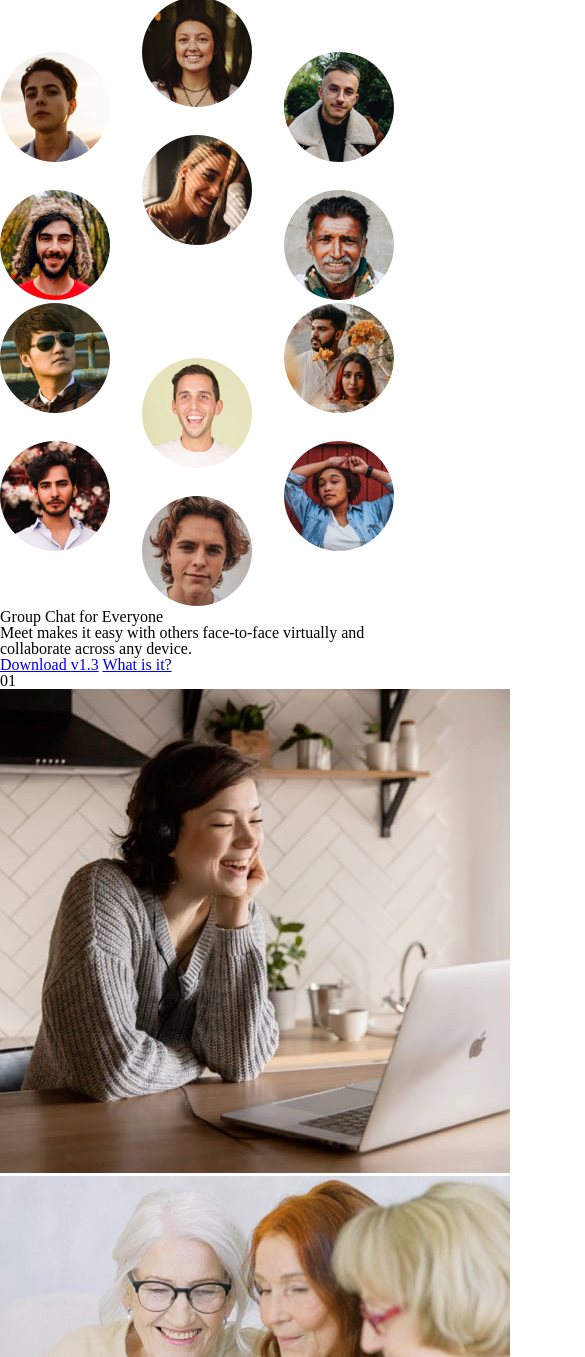
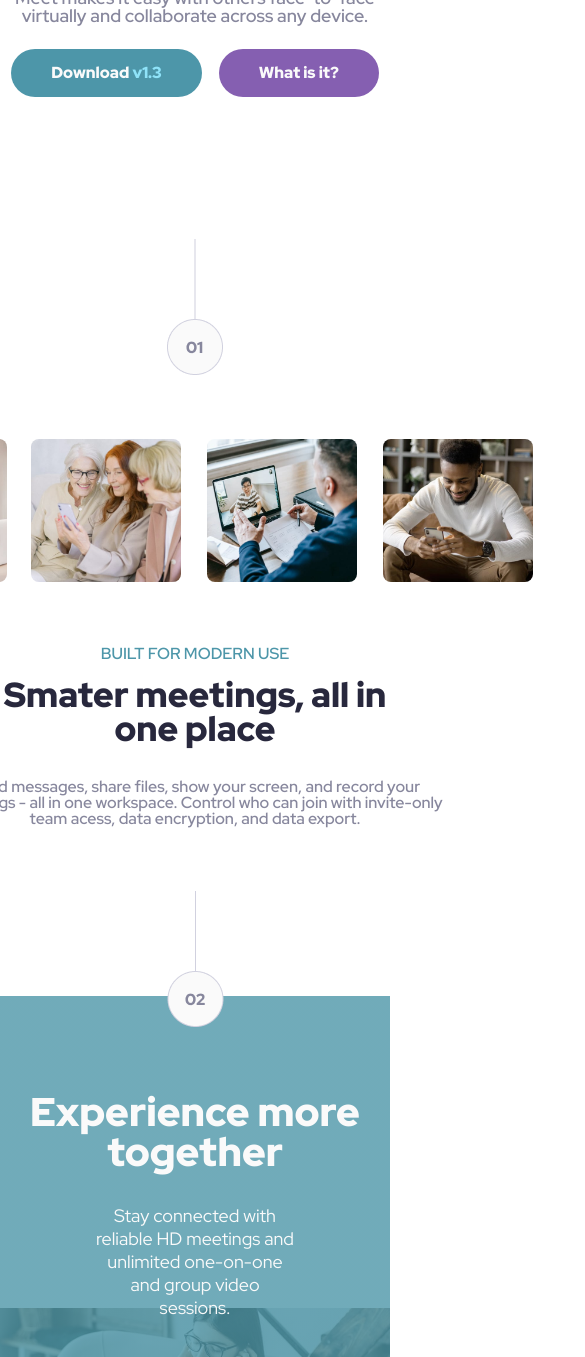
Before and after one commit to Carlos-Eduardo-S/Projeto-Landing-Page, a plain HTML site: page index.html in a window 390 px wide. Shown: the part 643-2000 px from the top of the page, 585 px wide, since content can reach past the window. Drawn offline with Linux system fonts and the light colour scheme.

Commit message:
Finalizado Responsividade Tablet
Finalizado Responsividade nos dispositivos Tablets. (Foi mais tranquilo graças à Deus).

```diff
--- a/Design/mobile.css
+++ b/Design/mobile.css
@@ -63,6 +63,12 @@
         margin-bottom: 1rem;
     }
 
+    .primario__link {
+        display: flex;
+        flex-direction: column;
+        align-items: center;
+    }
+
     .download__destaque {
         color: var(--cyan-300);
         font-weight: 600;
@@ -80,29 +86,16 @@
     }
 
     /* Conteúdo Secundário */
-    .linha {
-        height: 5rem;
-        border-left: 1px solid var(--slate-600);
-        margin-left: 11.719rem;
-    }
-
-    .bola {
-        margin-left: 9.088rem;
-        width: 1.188rem;
-        height: 1rem;
-        padding: 8%;
-        border: 1px solid var(--slate-600);
-        border-radius: 50%;
-        font-size: 1rem;
-        font-weight: 600;
-        color: var(--slate-600);
-        background-color: var(--white);
+    .primario__bola {
+        display: flex;
+        justify-content: center;
     }
 
     .secundario__img {
         display: grid;
         gap: 1rem;
         padding-bottom: 4rem;
+        padding-top: 4rem;
     }
 
     .img1 {
--- a/Design/tablet.css
+++ b/Design/tablet.css
@@ -0,0 +1,216 @@
+/* Importações */
+@import url(/Design/variaveis.css);
+
+/* Estilização Mobile */
+@media screen and (min-width: 23.5rem) and (max-width: 48rem) {
+    body {
+        font-family: var(--red-hat);
+        font-size: 1.125rem;
+        display: flex;
+        flex-direction: column;
+        align-items: center;
+        justify-content: center;
+    }
+
+    /* Header */
+    header {
+        display: flex;
+        align-items: center;
+        justify-content: center;
+        padding-top: 3rem;
+    }
+
+    /* Conteudo Primário */
+    .img__mobile {
+        display: none;
+    }
+
+    .img__tablet {
+        padding-top: 4rem;
+        display: flex;
+        justify-content: center;
+        align-items: center;
+    }
+
+    .img__desktop {
+        display: none;
+    }
+
+    .conteudo__primario {
+        display: flex;
+        flex-direction: column;
+        align-items: center;
+        padding: 4.5rem;
+    }
+
+    .primario__titulo {
+        font-size: 2.9rem;
+        font-weight: 900;
+        color: var(--slate-900);
+        padding: 0 10rem 1.5rem 10rem;
+        text-align: center;
+    }
+
+    .primario__texto {
+        font-size: 1.125rem;
+        font-weight: 600;
+        color: var(--slate-600);
+        text-align: center;
+        padding: 0 7rem 1.5rem 7rem;
+        padding-bottom: 1.5rem;
+    }
+
+    .primario__link {
+        display: flex;
+        gap: 1.063rem;
+        align-items: center;
+    }
+
+    .primario__download {
+        text-decoration: none;
+        font-size: 1rem;
+        font-weight: 900;
+        color: var(--white);
+        background-color: var(--cyan-600);
+        padding: 1rem 2.5rem;
+        border-radius: 29px;
+        margin-bottom: 1rem;
+    }
+
+    .download__destaque {
+        color: var(--cyan-300);
+        font-weight: 900;
+    }
+
+    .primario__what {
+        text-decoration: none;
+        font-size: 1rem;
+        font-weight: 900;
+        color: var(--white);
+        background-color: var(--purple-600);
+        padding: 1rem 2.5rem;
+        border-radius: 29px;
+        margin-bottom: 1rem;
+    }
+
+    /* Conteúdo Secundário */
+    .primario__bola {
+        display: flex;
+        justify-content: center;
+        padding-top: 3.375rem;
+    }
+
+    .secundario__img {
+        display: grid;
+        gap: 1.5rem;
+        padding-bottom: 4rem;
+        padding-top: 4rem;
+        padding: 4rem 2.75rem 4rem 2.75rem;
+    }
+
+    .img1 {
+        grid-column: 1;
+        grid-row: 1;
+        width: 9.406rem;
+        border-radius: 8px;
+        justify-self: end;
+    }
+
+    .img2 {
+        grid-column: 2;
+        grid-row: 1;
+        width: 9.406rem;
+        border-radius: 8px;
+    }
+
+    .img3 {
+        grid-column: 3;
+        grid-row: 1;
+        width: 9.406rem;
+        border-radius: 8px;
+    }
+
+    .img4 {
+        grid-column: 4;
+        grid-row: 1;
+        width: 9.406rem;
+        border-radius: 8px;
+    }
+
+    .secundario__subtitulo {
+        text-transform: uppercase;
+        text-align: center;
+        font-size: 1rem;
+        font-weight: 600;
+        color: var(--cyan-600);
+        padding-bottom: 1rem;
+    }
+
+    .secundario__titulo {
+        font-size: 2.175rem;
+        font-weight: 900;
+        color: var(--slate-900);
+        text-align: center;
+        padding: 0 10rem 2rem 10rem;
+    }
+
+    .secundario__texto {
+        font-size: 1rem;
+        font-weight: 600;
+        color: var(--slate-600);
+        text-align: center;
+        padding: 0 8rem 4rem 8rem;
+    }
+
+    .secundario__bola {
+        display: flex;
+        justify-content: center;
+        position: relative;
+    }
+
+    footer {
+        background-image: linear-gradient(rgba(77, 150, 168, 0.8), rgba(77, 150, 168, 0.8)), url(/Assets/tablet/image-footer.jpg);
+        background-repeat: no-repeat;
+        background-size: 100%;
+        background-position: center bottom;
+        margin-top: -31px;
+    }
+
+    .conteudo__footer {
+        display: flex;
+        flex-direction: column;
+        align-items: center;
+    }
+
+    .footer__titulo {
+        font-size: 2.5rem;
+        font-weight: 900;
+        color: var(--white);
+        text-align: center;
+        padding-bottom: 2rem;
+        padding-top: 6rem;
+    }
+
+    .footer__texto {
+        text-align: center;
+        padding: 0 6rem 5.5rem 6rem;
+        color: var(--white);
+        line-height: normal;
+    }
+
+    .footer__link {
+        text-decoration: none;
+        font-size: 1rem;
+        font-weight: 900;
+        color: var(--white);
+        background-color: var(--purple-600);
+        padding: 1.2rem 3.5rem;
+        border-radius: 29px;
+        margin-bottom: 4rem;
+    }
+
+    .link__destaque {
+        color: var(--purple-300);
+        font-weight: 900;
+    }
+}
--- a/index.html
+++ b/index.html
@@ -18,7 +18,7 @@
             <img src="Assets/mobile/combined-image-mobile.svg" alt="Imagem de pessoas">
         </div>
         <div class="img__tablet">
-            <img src="Assets/tablet/image-hero.png" alt="Imagem de pessoas">
+            <img src="Assets/tablet/combined-image.png" alt="Imagem de pessoas">
         </div>
         <div class="img__desktop">
             <img src="/Assets/desktop/image-hero-left.png" alt="Imagem de pessoas na esquerda">
@@ -27,13 +27,16 @@
         <div class="conteudo__primario">
             <h1 class="primario__titulo">Group Chat for Everyone</h1>
             <p class="primario__texto">Meet makes it easy with others face-to-face virtually and collaborate across any device.</p>
-            <a class="primario__download" href="#">Download <span class="download__destaque">v1.3</span></a>
-            <a class="primario__what" href="#">What is it?</a>
+            <div class="primario__link">
+                <a class="primario__download" href="#">Download <span class="download__destaque">v1.3</span></a>
+                <a class="primario__what" href="#">What is it?</a>
+            </div>
         </div>
 
         <div class="conteudo__secundario">
-            <p class="linha"></p>
-            <p class="bola">01</p>
+            <div class="primario__bola">
+                <img src="/Assets/tablet/number.png" alt="Imagem do Numero 1">
+            </div>
             <div class="secundario__img">
                 <img class="img1" src="/Assets/desktop/image-woman-in-videocall.jpg" alt="Mulher em video-chamada">
                 <img class="img2" src="/Assets/desktop/image-women-videochatting.jpg" alt="Mulheres em video-chamada">
@@ -45,7 +48,7 @@
             <p class="secundario__texto">Send messages, share files, show your screen, and record your meetings - all in one workspace. Control who can join with invite-only team acess, data encryption, and data export.</p>
         </div>
         <div class="secundario__bola">
-            <img src="/Assets/mobile/number.png" alt="">
+            <img src="/Assets/mobile/number.png" alt="Imagem do Numero 2">
         </div>
     </main>
     <footer>
```
Also changed, not shown: Assets/tablet/combined-image.png (added), Assets/tablet/image-hero.png (deleted), Assets/tablet/number.png (added).
